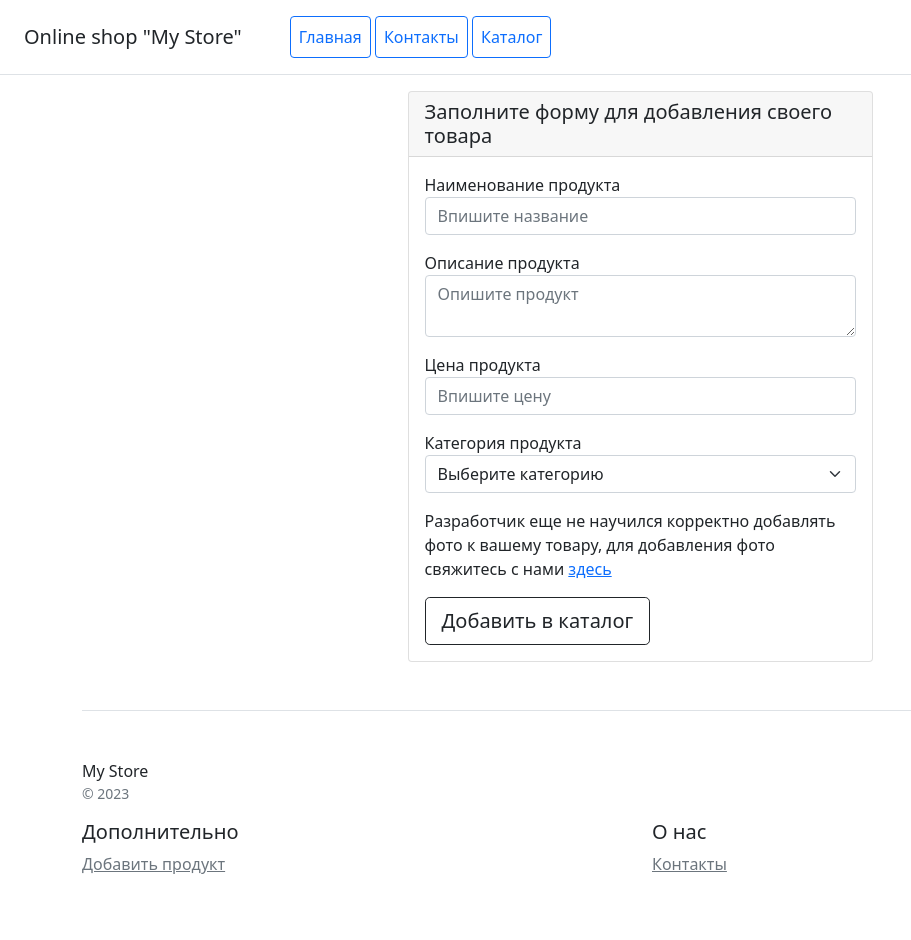
After one commit to pavel-akulich/online_store, a Django app: page /create_product/ in a window 1280 px wide. The commit adds this page. Shown: the whole page, without its empty margins (0-911 px from the left). Run offline with Django 4.2, Linux system fonts and the light colour scheme; data that the repository does not hold is empty; some libraries are stand-ins or nearby versions.

Commit message:
Added the functionality of creating a product through the external interface

```diff
--- a/catalog/templates/catalog/base.html
+++ b/catalog/templates/catalog/base.html
@@ -31,7 +31,7 @@
             <div class="col-6 col-md">
                 <h5>Дополнительно</h5>
                 <ul class="list-unstyled text-small">
-                    <li><a class="text-muted" href="#">Мы пишем</a></li>
+                    <li><a class="text-muted" href="{% url 'catalog:create_product' %}">Добавить продукт</a></li>
                 </ul>
             </div>
             <div class="col-6 col-md">
--- /dev/null
+++ b/catalog/templates/catalog/create_product.html
@@ -0,0 +1,46 @@
+{% extends 'catalog/base.html' %}
+{% block content %}
+    <div class="col-lg-5 col-md-6 col-sm-12 mx-auto">
+        <div class="card mb-4 box-shadow">
+            <div class="card-header">
+                <h5 class="my-0 font-weight-normal">Заполните форму для добавления своего товара</h5>
+            </div>
+            <div class="card-body">
+                <form method="post" action="" class="form-floating">
+                    {% csrf_token %}
+                    <div class="mb-3">
+                        <label for="name">Наименование продукта</label>
+                        <input type="text" name="name" class="form-control" id="name" placeholder="Впишите название"
+                               required>
+                    </div>
+                    <div class="mb-3">
+                        <label for="description">Описание продукта</label>
+                        <textarea type="text" name="description" class="form-control" id="description"
+                                  placeholder="Опишите продукт"></textarea>
+                    </div>
+                    <div class="mb-3">
+                        <label for="price">Цена продукта</label>
+                        <input type="number" name="price" class="form-control" id="price" placeholder="Впишите цену"
+                               required min="0">
+                    </div>
+                    <div class="mb-3">
+                        <label for="category">Категория продукта</label>
+                        <select name="category" class="form-select" id="category" required>
+                            <option value="">Выберите категорию</option>
+                            {% for object in object_list %}
+                                <option>{{ object.name }}</option>
+                            {% endfor %}
+                        </select>
+                    </div>
+                    <div class="mb-3">
+                        <p>Разработчик еще не научился корректно добавлять фото к вашему товару,
+                            для добавления фото свяжитесь с нами
+                            <a href="{% url 'catalog:contacts' %}">здесь</a></p>
+                    </div>
+                    <button type="submit" class="btn btn-lg btn-block btn-outline-dark">Добавить в каталог</button>
+                </form>
+
+            </div>
+        </div>
+    </div>
+{% endblock %}
--- a/catalog/urls.py
+++ b/catalog/urls.py
@@ -1,7 +1,7 @@
 from django.urls import path
 
 from catalog.apps import CatalogConfig
-from catalog.views import home, contacts, catalog_products
+from catalog.views import home, contacts, catalog_products, create_product
 
 app_name = CatalogConfig.name
 
@@ -9,4 +9,5 @@ urlpatterns = [
     path('', home, name='home'),
     path('contacts/', contacts, name='contacts'),
     path('catalog/', catalog_products, name='catalog_products'),
+    path('create_product/', create_product, name='create_product'),
 ]
--- a/catalog/views.py
+++ b/catalog/views.py
@@ -1,6 +1,10 @@
+import json
+import subprocess
+from datetime import datetime
+
 from django.shortcuts import render
 
-from catalog.models import Product, Contact
+from catalog.models import Product, Contact, Category
 
 
 def home(request):
@@ -41,3 +45,43 @@ def catalog_products(request):
         'title': 'Catalog of My Store',
     }
     return render(request, 'catalog/catalog_products.html', context)
+
+
+def create_product(request):
+    if request.method == 'POST':
+        name = request.POST.get('name')
+        description = request.POST.get('description')
+        category = request.POST.get('category')
+        price = request.POST.get('price')
+
+        # Получаем текущую дату и время
+        current_datetime = datetime.now().strftime('%Y-%m-%d %H:%M:%S')
+
+        # Создаем список, содержащий словарь с данными
+        product_data = [
+            {
+                'name': name,
+                'description': description,
+                'photo': '',
+                'category': category,
+                'price': price,
+                'created_at': current_datetime,
+                'modified_at': current_datetime
+            }
+        ]
+
+        with open('catalog/product_data.json', 'w', encoding='utf-8') as file:
+            json.dump(product_data, file)
+
+        # После сохранения данных выполняем команду fill с помощью subprocess
+        fill_command = 'python3 manage.py fill'
+        try:
+            subprocess.run(fill_command, shell=True, check=True)
+        except subprocess.CalledProcessError as e:
+            print(f"Ошибка выполнения команды fill: {e}")
+
+    context = {
+        'object_list': Category.objects.all(),
+        'title': 'Create your product',
+    }
+    return render(request, 'catalog/create_product.html', context)
```
Also changed, not shown: catalog/management/commands/fill.py (+22 -16 lines).
